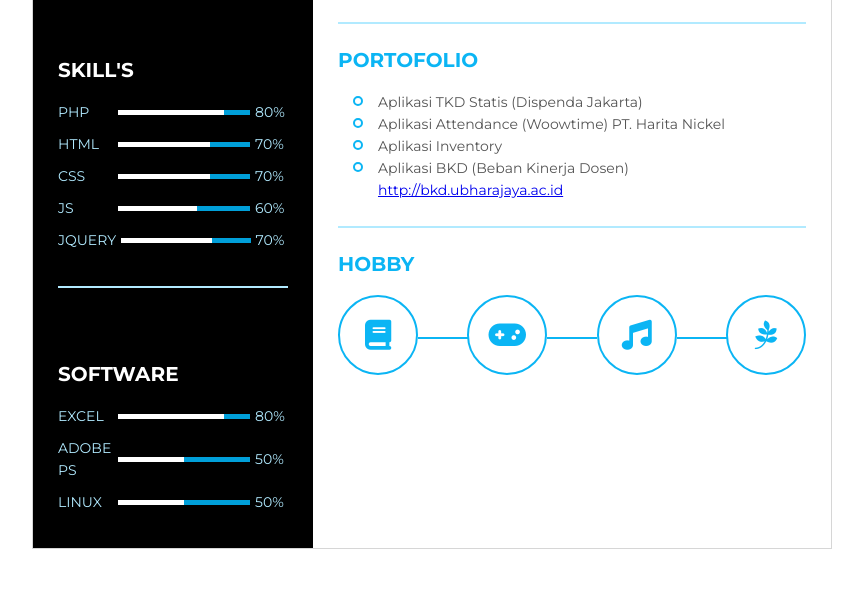
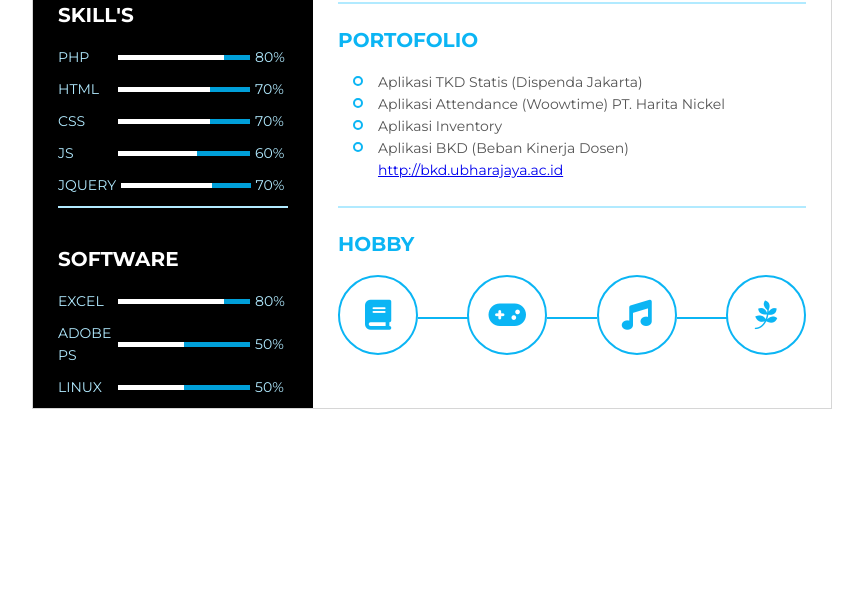
Before and after one commit to boombaw/boombaw.github.io, a plain HTML site: page index.html in a window 1280 px wide. Shown: the part 692-1291 px from the top of the page, without its empty margins (208-1071 px from the left). After the commit the page ends 1131 px from the top, so only its background shows below. Drawn offline with Linux system fonts and the light colour scheme.

Commit message:
modified css

```diff
--- a/css/main.css
+++ b/css/main.css
@@ -32,7 +32,7 @@ body {
   width: 800px;
   height: auto;
   display: flex;
-  margin: 50px auto;
+  margin: 30px auto;
 }
 
 .resume .resume_left {
@@ -246,3 +246,8 @@ body {
 .resume .resume_left .resume_content .resume_item .title .bold {
   margin-top: 50px;
 }
+
+.resume .resume_skills {
+  margin-top: -35px;
+  padding-bottom: 0px;
+}
```
